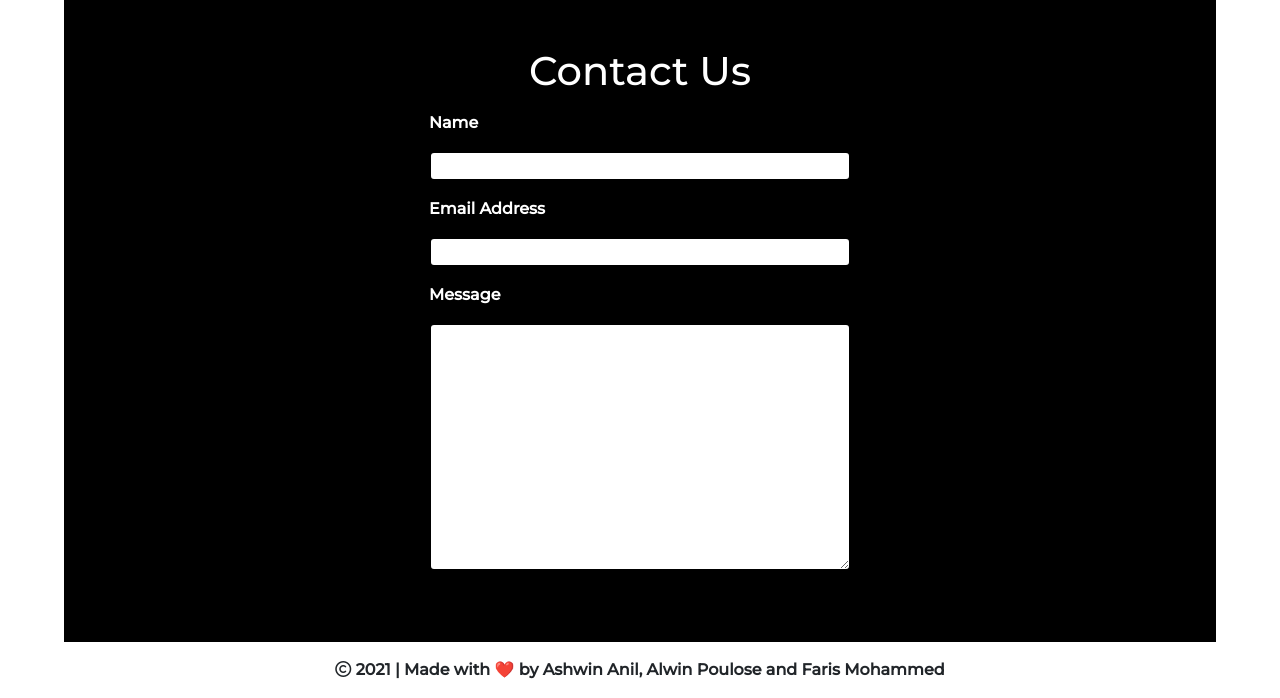
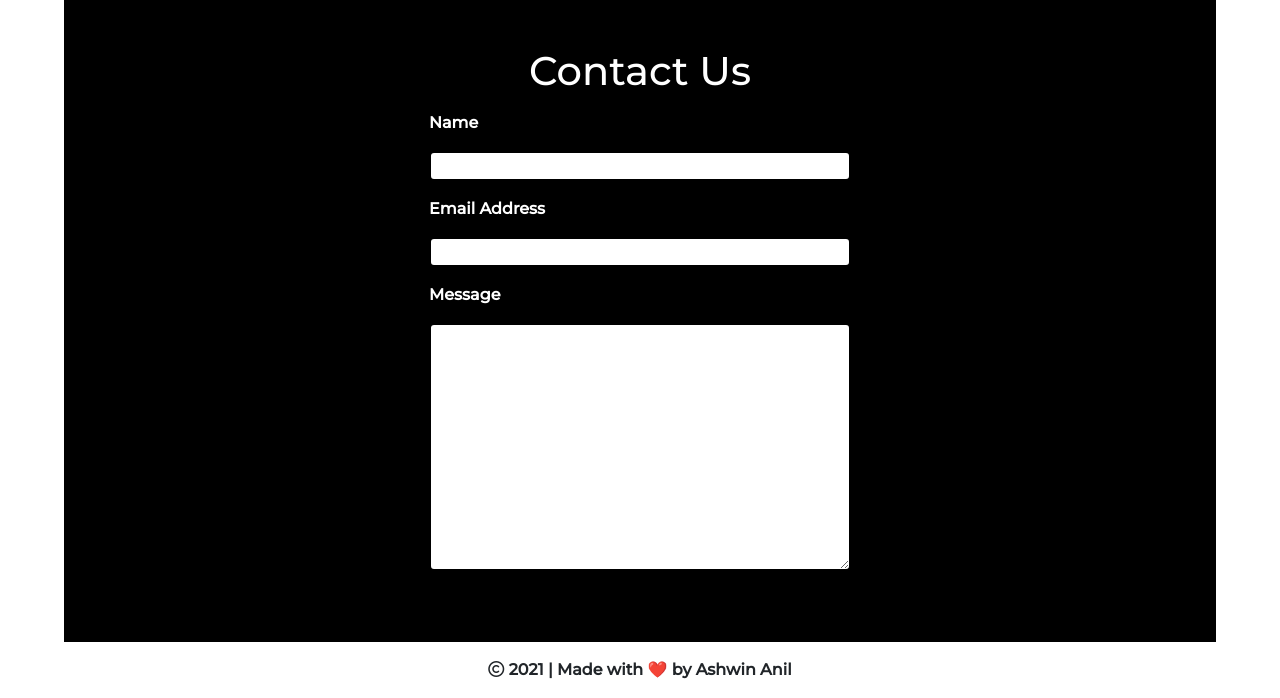
Before and after one commit to ASHWIN776/GoBus, a PHP site: page / in a window 1280 px wide. Shown: the part 1827-2525 px from the top of the page. Run offline with PHP 8.4, Linux system fonts and the light colour scheme; data that the repository does not hold is empty; some libraries are stand-ins or nearby versions.

Commit message:
Edited footer

```diff
--- a/index.php
+++ b/index.php
@@ -344,7 +344,7 @@
         </section>
         <footer>
             <p>
-                <i class="far fa-copyright"></i> 2021 | Made with &#10084;&#65039; by Ashwin Anil, Alwin Poulose and Faris Mohammed
+                <i class="far fa-copyright"></i> 2021 | Made with &#10084;&#65039; by Ashwin Anil
             </p>
         </footer>
     </div>
```
